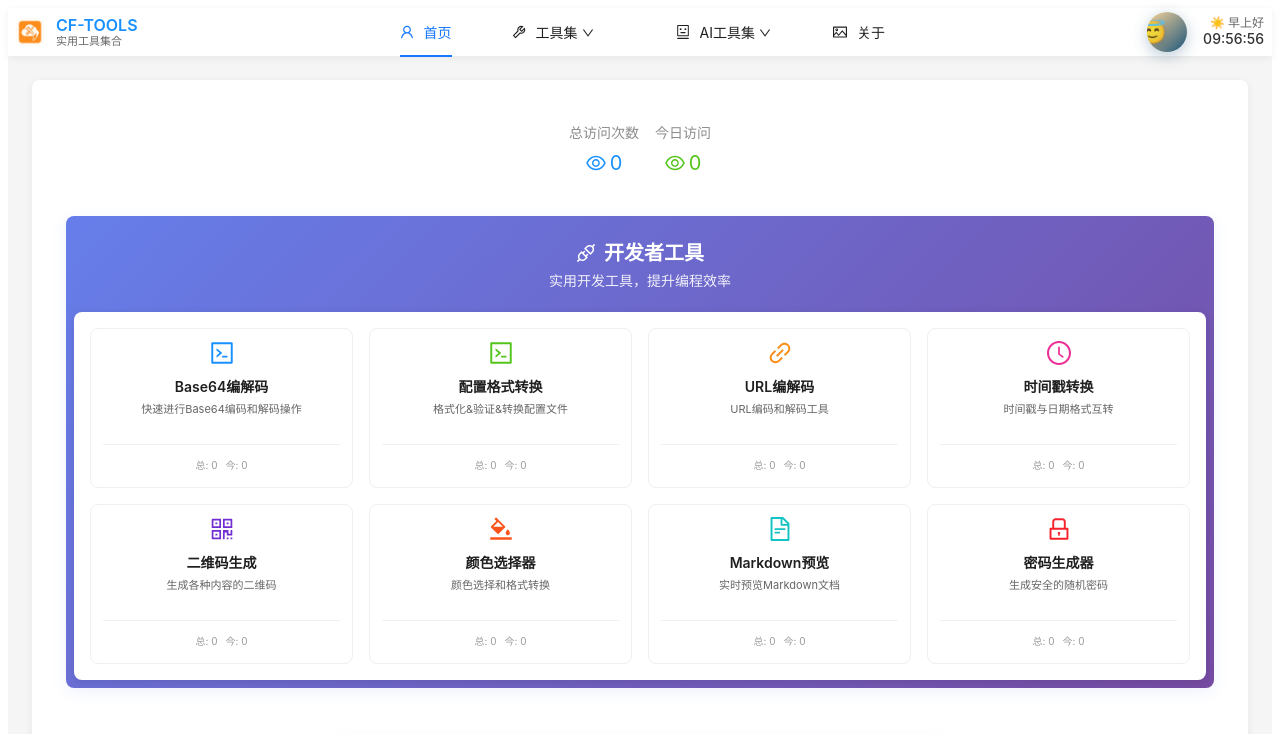
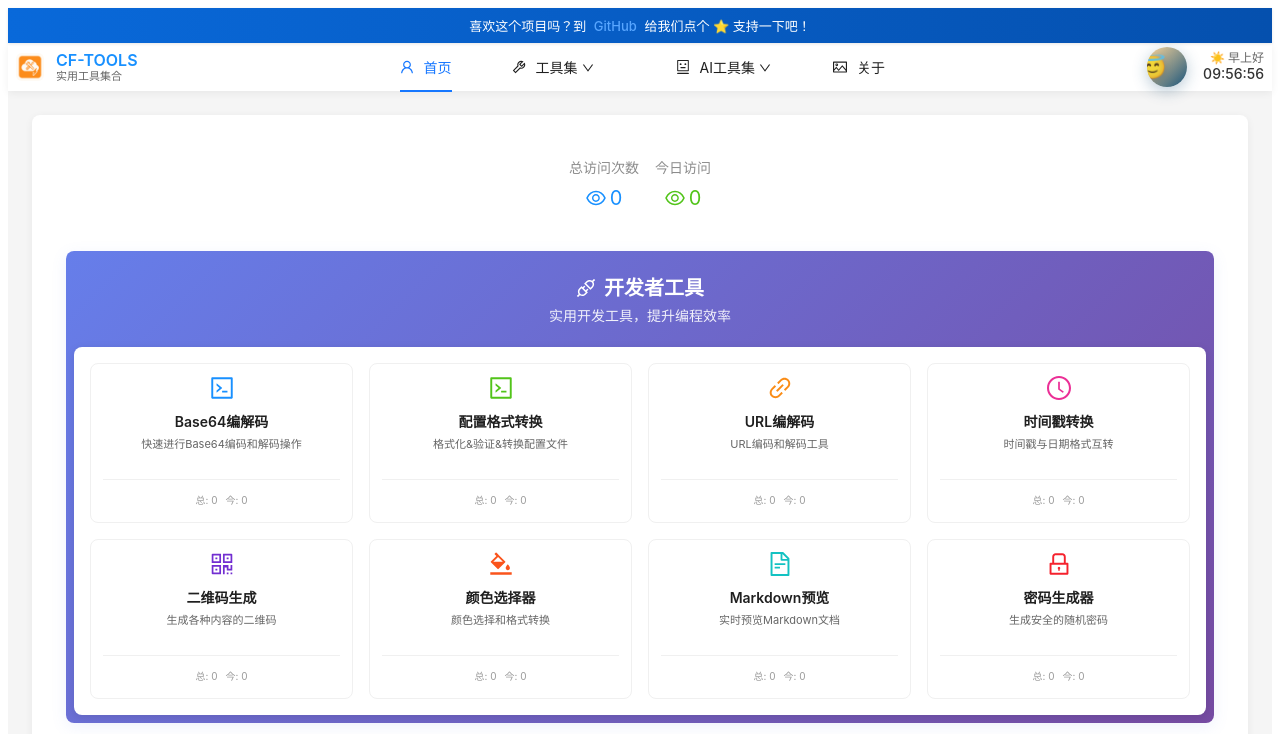
Before and after one commit to MainPoser/cf-tools, a React (Vite) app: page / in a window 1280 px wide. Shown: the top 734 px of the page. Built offline with nearby package versions, Linux system fonts and the light colour scheme.

Commit message:
add github Banner

```diff
--- a/src/components/MainLayout.css
+++ b/src/components/MainLayout.css
@@ -1,6 +1,35 @@
 /* 主布局样式 */
 .main-layout {
   min-height: 100vh;
+}
+
+/* GitHub 横幅样式 */
+.github-banner {
+  background: linear-gradient(90deg, #0969da 0%, #0550ae 100%);
+  color: white;
+  text-align: center;
+  padding: 8px 16px;
+  font-size: 13px;
+  position: relative;
+  z-index: 1001;
+  box-shadow: 0 1px 3px rgba(0, 0, 0, 0.1);
+}
+
+.banner-text {
+  display: inline-block;
+}
+
+.github-link {
+  color: #58a6ff;
+  text-decoration: none;
+  font-weight: 500;
+  margin: 0 4px;
+  transition: color 0.2s ease;
+}
+
+.github-link:hover {
+  color: #79c0ff;
+  text-decoration: underline;
 }
 
 /* 顶部导航栏样式 */
--- a/src/components/MainLayout.tsx
+++ b/src/components/MainLayout.tsx
@@ -110,6 +110,19 @@ export default function MainLayout({ children }: MainLayoutProps) {
 
     return (
         <Layout className="main-layout" style={{ minHeight: '100vh' }}>
+            {/* GitHub 横幅 */}
+            <div className="github-banner">
+                <span className="banner-text">
+                    喜欢这个项目吗？到 <a
+                        href="https://github.com/MainPoser/cf-tools"
+                        target="_blank"
+                        rel="noopener noreferrer"
+                        className="github-link"
+                    >
+                        GitHub
+                    </a> 给我们点个 ⭐ 支持一下吧！
+                </span>
+            </div>
             {/* 顶部导航栏 */}
             <Header
                 className="top-header"
```
